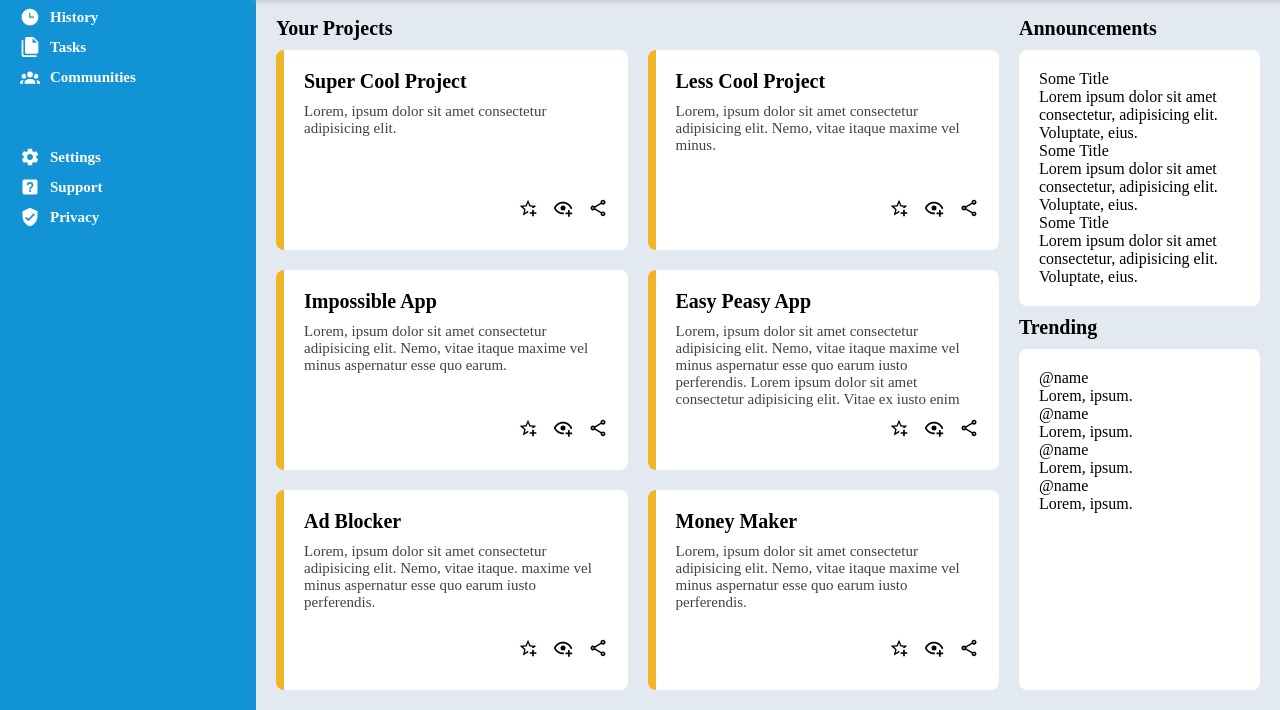
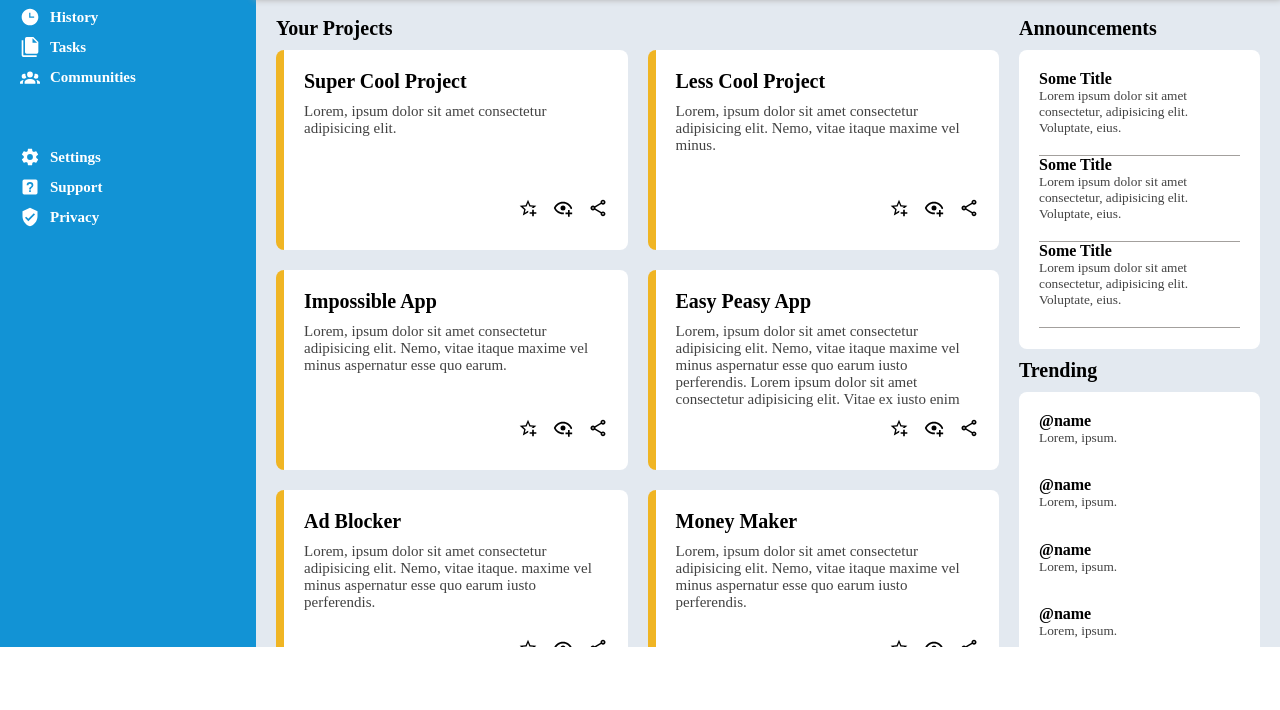
Before and after one commit to Nonines/Admin-Dashboard, a plain HTML site: page index.html in a window 1280 px wide. Shown: the part 153-863 px from the top of the page. After the commit the page ends 800 px from the top, so only its background shows below. Drawn offline with Linux system fonts and the light colour scheme.

Commit message:
Add basic styling to main's side-content

```diff
--- a/styles/style.css
+++ b/styles/style.css
@@ -36,7 +36,7 @@ body {
 
     display: grid;
     grid-template-columns: minmax(200px, 1fr) 4fr;
-    grid-template-rows: 150px 4fr;
+    grid-template-rows: 150px calc(100vh - 150px);
 }
 
 body > * {
@@ -79,9 +79,10 @@ main {
     grid-row-end: 3;
 
     display: grid;
-    grid-template-columns: 3fr 1fr;
+    grid-template-columns: 3fr minmax(200px, 1fr);
     gap: 20px;
 
+    overflow: auto;
     background-color: var(--color-alice-blue);
 }
 
@@ -213,8 +214,13 @@ main .project-card p + p {
 
 main .side-content {
     display: grid;
-    grid-template-rows: repeat(3, max-content);
+    grid-template-rows: min-content 1fr min-content 1fr;
     gap: 10px;
+}
+
+main .side-content > p {
+    font-weight: bold;
+    font-size: 20px;
 }
 
 main .side-content > div {
@@ -223,7 +229,23 @@ main .side-content > div {
     padding: 20px;
 }
 
-main .side-content > p {
+main .side-content ul {
+    display: grid;
+    grid-auto-rows: 1fr;
+
+    height: 100%;
+    width: 100%;
+}
+
+main .side-content li p:first-child {
     font-weight: bold;
-    font-size: 20px;
 }
+
+main .side-content li p:last-child {
+    font-size: smaller;
+    color: var(--color-brown);
+}
+
+main .side-content .announce li {
+    border-bottom: 1px solid var(--color-quick-silver);
+}
```
